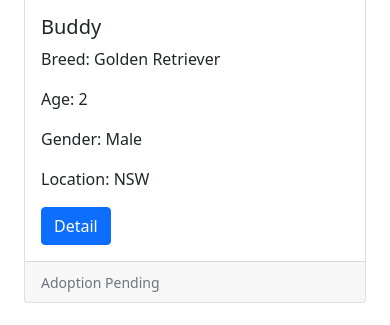
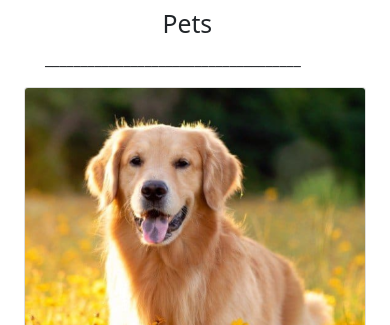
Before and after one commit to thanhkhiet0705/SEF_Assignment_COMP2021, a Django app: page / in a window 390 px wide. Shown: the part 380-705 px from the top of the page. Run offline with Django 4.2, Linux system fonts and the light colour scheme; data comes from the database, SQL or seed files in the repository; both versions use the stored data as it was after the commit.

Commit message:
adding more in html and create Pets page

```diff
--- a/SEF_Assignment_COMP2021/rescue_pet_website/rescues_site/templates/rescues_site/home_page.html
+++ b/SEF_Assignment_COMP2021/rescue_pet_website/rescues_site/templates/rescues_site/home_page.html
@@ -5,25 +5,38 @@
 {% endblock %}
 
 {% block content %}
-    <h1>Home Page</h1>
-    <!-- {% for pet in pets %}
-        <h2> {{ pet.name }} </h2>
-        <p><strong>Species: </strong>{{ pet.species }}</p>
-        <p><strong>Sex: </strong>{{ pet.gender }}</p>
-    {% endfor %} -->
+<div class="mx-auto" style="width: 65px;">
+    <h2>Home</h2>
+  </div>
+  <div class="mx-auto" style="width: 300px;">
+    <p>____________________________________</p>
+  </div>
+<div id="carouselExampleSlidesOnly" class="carousel slide mb-4" data-bs-ride="carousel">
+    <div class="carousel-inner">
+      <div class="carousel-item active">
+        <img src="{% static '/images/web_slide.png' %}" class="d-block w-100" alt="slide">
+      </div>
+    </div>
+  </div>
+  <div class="mx-auto" style="width: 65px;">
+    <h2>Pets</h2>
+  </div>
+  <div class="mx-auto" style="width: 300px;">
+    <p>____________________________________</p>
+  </div>
     <div class="container">
         <div class="row row-cols-1 row-cols-md-3 g-4">
             {% for pet in pets %}
             <div class="col">
                 <div class="card h-100">
-                <img src="{% static '{{pet.image_path}}' %}" class="card-img-top" alt="Image of {{ pet.name }}">
+                    <img src="static/{{ pet.image_path }}" class="card-img-top" alt="Image of {{ pet.name }}">
                     <div class="card-body">
                         <h5 class="card-title">{{ pet.name }}</h5>
                         <p class="card-text">Breed: {{ pet.breed }}</p>
                         <p class="card-text">Age: {{ pet.age }}</p>
                         <p class="card-text">Gender: {{ pet.gender }}</p>
                         <p class="card-text">Location: {{ pet.state }}</p>
-                    <a href="#" class="btn btn-primary">Detail</a>
+                        <a href="#" class="btn btn-secondary">Detail</a>
                     </div>
                     <div class="card-footer">
                         <small class="text-muted">{{ pet.status }}</small>
@@ -32,4 +45,8 @@
             </div>
             {% endfor %}
         </div>
+    </div>
+    <div class="mx-auto" style="width: 300px;">
+        <p>____________________________________</p>
+    </div>
 {% endblock %}
--- a/SEF_Assignment_COMP2021/rescue_pet_website/rescues_site/templates/rescues_site/master.html
+++ b/SEF_Assignment_COMP2021/rescue_pet_website/rescues_site/templates/rescues_site/master.html
@@ -32,7 +32,7 @@
                     <a class="nav-link" href="/service">Service</a>
                   </li>
                   <li class="nav-item">
-                    <a class="nav-link" href="#">Pet</a>
+                    <a class="nav-link" href="/pets">Pets</a>
                   </li>
                   {% if user.is_anonymous %}
                   <li class="nav-item">
@@ -59,25 +59,21 @@
             {% block content %}{% endblock %}
         </div>
         <section class="">
-                <!-- Footer -->
             <footer class="bg-white text-black text-center text-md-start">
-                  <!-- Grid container -->
+
                 <div class="container p-4">
-                    <!--Grid row-->
+
                     <div class="row">
-                      <!--Grid column-->
+
                         <div class="col-lg-6 col-md-12 mb-4 mb-md-0">
                             <h5 class="text-uppercase">Our Mission</h5>
-
                             <p>
                                 Lorem ipsum dolor sit amet consectetur, adipisicing elit. Iste atque ea quis
                                 molestias. Fugiat pariatur maxime quis culpa corporis vitae repudiandae
                                 aliquam voluptatem veniam, est atque cumque eum delectus sint!
                             </p>
                         </div>
-                      <!--Grid column-->
 
-                      <!--Grid column-->
                         <div class="col-lg-3 col-md-6 mb-4 mb-md-0">
                             <h5 class="text-uppercase">Information</h5>
                             <ul class="list-unstyled mb-0">
@@ -95,9 +91,7 @@
                             </li>
                             </ul>
                         </div>
-                      <!--Grid column-->
 
-                      <!--Grid column-->
                         <div class="col-lg-3 col-md-6 mb-4 mb-md-0">
                             <h5 class="text-uppercase mb-0">Connect with Us</h5>
 
@@ -113,20 +107,18 @@
                             </li>
                             </ul>
                         </div>
-                      <!--Grid column-->
+
                     </div>
-                    <!--Grid row-->
+
                     </div>
-                  <!-- Grid container -->
 
-                  <!-- Copyright -->
                     <div class="text-center p-3 text-white" style="background-color: black;">
                         © 2020 Copyright:
                         <a class="text-white" href="https://mdbootstrap.com/">MDBootstrap.com</a>
                     </div>
-                  <!-- Copyright -->
+
                     </footer>
-                <!-- Footer -->
+
                 </section>
             </footer>
         <script src="https://cdn.jsdelivr.net/npm/bootstrap@5.0.2/dist/js/bootstrap.bundle.min.js" integrity="sha384-MrcW6ZMFYlzcLA8Nl+NtUVF0sA7MsXsP1UyJoMp4YLEuNSfAP+JcXn/tWtIaxVXM" crossorigin="anonymous"></script>
--- a/SEF_Assignment_COMP2021/rescue_pet_website/rescues_site/urls.py
+++ b/SEF_Assignment_COMP2021/rescue_pet_website/rescues_site/urls.py
@@ -10,4 +10,5 @@
     path('pet_list/', views.pet_list, name='pet_list'),
     path('login/', views.login, name='login'),
     path('sign_up/', views.sign_up, name='sign_up'),
+    path('pets/', views.pets, name='pets'),
 ]
--- a/SEF_Assignment_COMP2021/rescue_pet_website/rescues_site/views.py
+++ b/SEF_Assignment_COMP2021/rescue_pet_website/rescues_site/views.py
@@ -38,6 +38,16 @@
 
 def registration_form(request):
     return render(request, 'registration/sign_up.html')
+
+def pets(request):
+    if request.method == 'POST':
+        pass
+
+    pets = Pet.objects.all()
+    context = {
+        'pets': pets
+    }
+    return render(request, 'rescues_site/pets.html', context)
 
 def login(request):
     if request.method == 'GET':
```
Also changed, not shown: SEF_Assignment_COMP2021/rescue_pet_website/rescues_site/templates/rescues_site/pets.html (added, +65 -0 lines), SEF_Assignment_COMP2021/rescue_pet_website/db.sqlite3, SEF_Assignment_COMP2021/rescue_pet_website/rescues_site/static/images/cockatiel.png (added), SEF_Assignment_COMP2021/rescue_pet_website/rescues_site/static/images/goldenRetriever.png (added), SEF_Assignment_COMP2021/rescue_pet_website/rescues_site/static/images/home_page_slide.jpeg (added), SEF_Assignment_COMP2021/rescue_pet_website/rescues_site/static/images/no_image_available.png (added), SEF_Assignment_COMP2021/rescue_pet_website/rescues_site/static/images/web_slide.png (added), 2 other files. Lines whose indentation alone changed are shown as unchanged.
